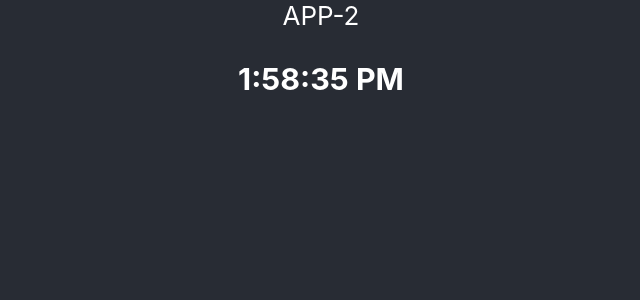
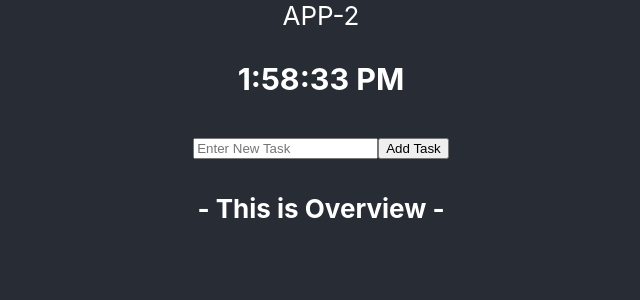
Before and after one commit to Andy-Bartkiv/react-tOP-1, a React (Create React App) app: page / in a window 1280 px wide. Shown: the top 300 px of the page, without its empty margins (319-959 px from the left). Built offline with nearby package versions, Linux system fonts and the light colour scheme.

Commit message:
assignment complete

```diff
--- a/src/App-2.js
+++ b/src/App-2.js
@@ -1,13 +1,58 @@
 import React from 'react';
-import Clock from './clock';
+import Clock from './components/clock';
+import Overview from './components/Overview'
 import './App.css';
 
 class App extends React.Component {
+  constructor() {
+		super();
+		this.state = {
+			inputValue: '',
+			tasks: [],
+			time: new Date().toLocaleTimeString(),
+		}
+  }
+
+	getTime() {
+		return new Date().toLocaleTimeString()
+	}
+
+	tick() {
+		this.setState({
+			time: this.getTime(),
+		})
+	}
+
+	handleClick() {
+		this.tick();
+		const newTask = {time: this.state.time, text: this.state.inputValue};
+		this.setState({
+			inputValue: '',
+			tasks: this.state.tasks.concat(newTask),
+		})
+	}
+
+	updateInputValue(event) {
+		event.preventDefault();
+		this.setState({
+      inputValue: event.target.value
+    });
+	}
+
 	render() {
 		return (
 			<div className="App">
-                APP-2
+				<div>APP-2</div>
 				<Clock />
+				<input
+					value={ this.state.inputValue }
+					placeholder='Enter New Task'
+					onChange={ (event) => this.updateInputValue(event)}
+				/>
+				<button onClick={() => this.handleClick()}>
+					Add Task
+				</button>
+				<Overview tasks={this.state.tasks}/>
 			</div>
 		)
 	}
--- a/src/App.css
+++ b/src/App.css
@@ -13,3 +13,7 @@
   align-items: center;
   justify-content: center;
 }
+
+li {
+  text-align: start;
+}
--- a/src/clock.js
+++ /dev/null
@@ -1,35 +0,0 @@
-import React from 'react';
-// import ReactDOM from 'react-dom';
-
-class Clock extends React.Component {
-  constructor(props) {
-		super(props);
-		this.state = {
-			date: new Date(),
-		}
-	}
-
-	componentDidMount() {
-		this.timerID = setInterval(() => this.tick(), 1000);
-	}
-
-	componentWillUnmount() {
-		clearInterval(this.timerID);
-	}
-
-	tick() {
-		this.setState({
-			date: new Date(),
-		})
-	}
-
-	render() {
-		return (
-			<h3>
-				{ this.state.date.toLocaleTimeString() }
-			</h3>
-		)
-	}
-}
-
-export default Clock;
--- a/src/components/Overview.js
+++ b/src/components/Overview.js
@@ -1 +1,20 @@
 import React  from "react";
+
+function Overview(props) {
+	const renderTask = (task, key) => {
+		return (
+			<li key={key}> { task.time + ': ' + task.text } </li>
+		)
+	}
+
+	return (
+		<div>
+			<h4>- This is Overview -</h4>
+			<ol>
+				{ props.tasks.map((t, k) => renderTask(t, k))}
+			</ol>
+		</div>
+	)
+}
+
+export default Overview;
--- a/src/components/clock.js
+++ b/src/components/clock.js
@@ -1,5 +1,4 @@
 import React from 'react';
-// import ReactDOM from 'react-dom';
 
 class Clock extends React.Component {
   constructor(props) {
```
Also changed, not shown: src/App.js (deleted, +0 -49 lines). Lines whose indentation alone changed are shown as unchanged.
